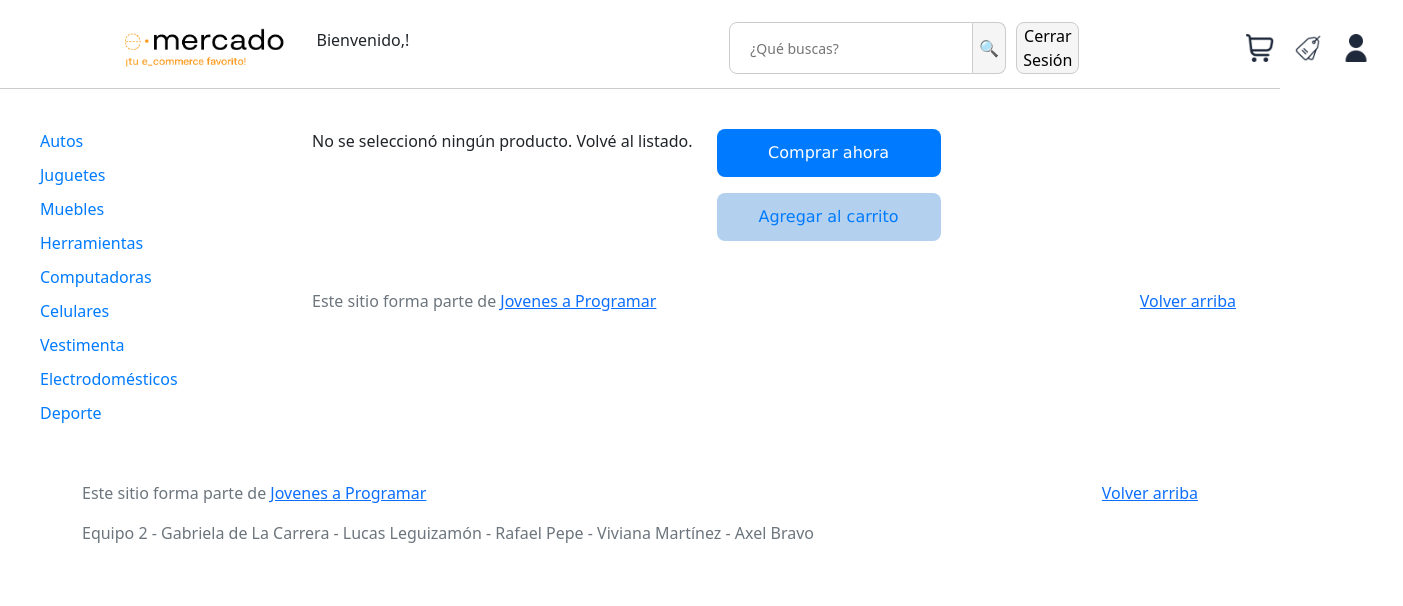
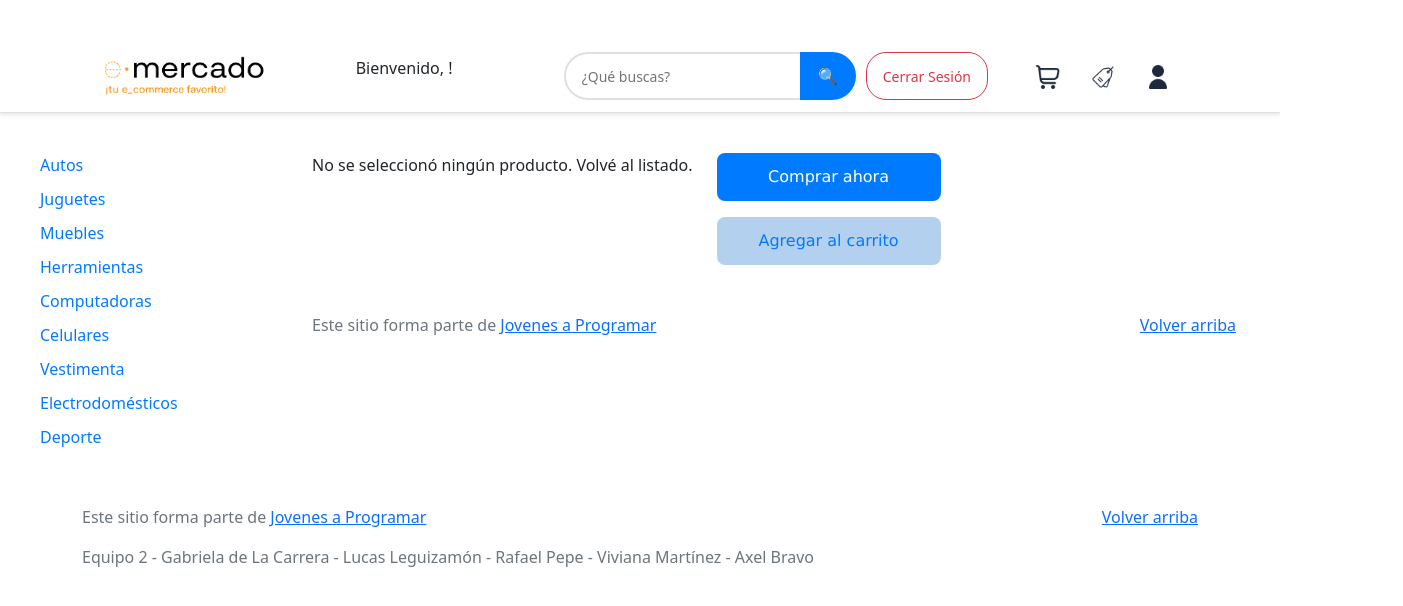
Before and after one commit to axelbravo4/proyecto_final_JAP_equipo2, a plain HTML site: page product-info.html in a window 1280 px wide. Shown: the whole page, 1403 px wide, since content can reach past the window. Drawn offline with Linux system fonts and the light colour scheme; no server answers.

Commit message:
navbar y categorías
Se agregó un item al navbar para que redireccione a categories.html. Se hicieron algunas modificaciones estéticas al navbar.

```diff
--- a/css/products-info.css
+++ b/css/products-info.css
@@ -18,104 +18,131 @@ main {
 
   /*Barra de arriba*/
 
+  .barra-navegacion {
+  background: #ffffff;
+  border-bottom: 1px solid #e0e0e0;
+  padding: 12px 0;
+  width: 100%;
+  position: sticky;
+  top: 0;
+  z-index: 1000;
+  box-shadow: 0 2px 4px rgba(0,0,0,0.1);
+}
+
+.contenedor-navegacion {
+  display: flex;
+  align-items: center;
+  justify-content: space-between;
+  max-width: 1200px;
+  margin: 0 auto;
+  padding: 0 20px;
+  gap: 20px;
+  flex-wrap: nowrap;
+}
+
+/* LOGO */
+.logo {
+  flex-shrink: 0;
+  text-decoration: none;
+}
+
+.logo img {
+  height: 40px;
+  width: auto;
+  transition: transform 0.2s;
+}
+
+.logo:hover img {
+  transform: scale(1.05);
+}
+
+/* BARRA DE BÚSQUEDA */
 .barra-busqueda {
   display: flex;
-    width: 50%;
-    margin-right: 10rem;
+  flex: 1;
+  max-width: 600px;
+  min-width: 200px;
+  margin: 0 20px;
 }
 
-  .barra-busqueda input{
-
+.barra-busqueda input {
   flex: 1;
-    padding: 6px 20px;
-    border-radius: 8px 0 0 8px;
-    border: 1px solid #ccc;
+  padding: 10px 16px;
+  border: 2px solid #e0e0e0;
+  border-right: none;
+  border-radius: 25px 0 0 25px;
   font-size: 14px;
-
+  outline: none;
+  transition: border-color 0.3s;
 }
 
+.barra-busqueda input:focus {
+  border-color: #007bff;
+}
 
-  .barra-busqueda button{
+.barra-busqueda button {
+  background: #007bff;
+  border: 2px solid #007bff;
+  border-radius: 0 25px 25px 0;
+  padding: 10px 16px;
+  cursor: pointer;
+  transition: background-color 0.3s;
+}
 
-    background-color: #f5f5f5;
-    border: 1px solid #ccc;
-    border-left: none;
-    border-radius: 0 8px 8px 0;
-
-
-  }
-  #boton-cerrar{
-    margin-left: 10px;
-    border-left: 1px solid #ccc;
-    border-radius: 8px;
-
+.barra-busqueda button:hover {
+  background: #0056b3;
 }
 
 .barra-busqueda button img {
   width: 18px;
   height: 18px;
+  filter: brightness(0) invert(1);
 }
 
-  .barra-navegacion {
-
-    background: #ffffff;
-    border-bottom: 1px solid #ccc;
-    padding-bottom: 1rem;
-    margin-top: 0rem;
-
+/* ICONOS DE NAVEGACIÓN */
+.iconos-navegacion {
+  display: flex;
+  align-items: center;
+  gap: 15px;
+  flex-shrink: 0;
 }
 
-  .barra-navegacion a{
-    display: flex;
-    justify-content: center;
-    align-items: center;
+.iconos-navegacion a {
+  position: relative;
+  text-decoration: none;
+  padding: 8px;
+  border-radius: 50%;
+  transition: background-color 0.3s;
+}
 
+.iconos-navegacion a:hover {
+  background-color: #f8f9fa;
+}
+
+.iconos-navegacion img {
+  height: 24px;
+  width: 24px;
 }
 
 
-  .contenedor-navegacion {
-    display: flex;
-    align-items: center;
-    justify-content: space-between;
-    margin-right: 40px;
-    margin-left: 40px;
-    height: 1rem;
-    margin-bottom: 1rem;
-
+/* Botón cerrar sesión */
+#boton-cerrar {
+  background: transparent;
+  color: #dc3545;
+  border: 1px solid #dc3545;
+  border-radius: 20px;
+  padding: 8px 16px;
+  font-size: 14px;
+  cursor: pointer;
+  transition: all 0.3s;
+  margin-left: 10px;
 }
 
-  .contenedor-navegacion p{
-    margin-right: 20rem;
-    display: flex;
-    margin-left: 2rem;
-
-  }
-  p{
-
+#boton-cerrar:hover {
+  background: #dc3545;
+  color: white;
 }
 
-  .logo img {
-    height: 40px;
-    width: auto-fit;
-  }
-
-  .iconos-navegacion{
-    display: inline-flex;
-  }
-
-  .iconos-navegacion img {
-    height: 28px;
-    width: 28px;
-    margin-right: 20px;
-
-
-  }
-
-  .barra-busqueda img {
-    height: 28px;
-    width: 28px;
-
-  }
 
 
 
--- a/css/products.css
+++ b/css/products.css
@@ -18,82 +18,129 @@ main {
 
 /*Barra de arriba*/
 
+  .barra-navegacion {
+  background: #ffffff;
+  border-bottom: 1px solid #e0e0e0;
+  padding: 12px 0;
+  width: 100%;
+  position: sticky;
+  top: 0;
+  z-index: 1000;
+  box-shadow: 0 2px 4px rgba(0,0,0,0.1);
+}
+
+.contenedor-navegacion {
+  display: flex;
+  align-items: center;
+  justify-content: space-between;
+  max-width: 1200px;
+  margin: 0 auto;
+  padding: 0 20px;
+  gap: 20px;
+  flex-wrap: nowrap;
+}
+
+/* LOGO */
+.logo {
+  flex-shrink: 0;
+  text-decoration: none;
+}
+
+.logo img {
+  height: 40px;
+  width: auto;
+  transition: transform 0.2s;
+}
+
+.logo:hover img {
+  transform: scale(1.05);
+}
+
+/* BARRA DE BÚSQUEDA */
 .barra-busqueda {
   display: flex;
-  width: 50%;
-  margin-right: 20%;
+  flex: 1;
+  max-width: 600px;
+  min-width: 200px;
+  margin: 0 20px;
 }
 
-.barra-busqueda input{
-
+.barra-busqueda input {
   flex: 1;
-  padding: 6px 10px;
-  border-radius: 8px 0 0 8px;
-  border: 1px solid #ccc;
+  padding: 10px 16px;
+  border: 2px solid #e0e0e0;
+  border-right: none;
+  border-radius: 25px 0 0 25px;
   font-size: 14px;
+  outline: none;
+  transition: border-color 0.3s;
 }
 
+.barra-busqueda input:focus {
+  border-color: #007bff;
+}
 
-.barra-busqueda button{
+.barra-busqueda button {
+  background: #007bff;
+  border: 2px solid #007bff;
+  border-radius: 0 25px 25px 0;
+  padding: 10px 16px;
+  cursor: pointer;
+  transition: background-color 0.3s;
+}
 
-  background-color: #f5f5f5;
-  border: 1px solid #ccc;
-  border-left: none;
-  border-radius: 0 8px 8px 0;
-
-
-}
-#boton-cerrar{
-  margin-left: 10px;
-  border-left: 1px solid #ccc;
-  border-radius: 8px;
-
+.barra-busqueda button:hover {
+  background: #0056b3;
 }
 
 .barra-busqueda button img {
   width: 18px;
   height: 18px;
+  filter: brightness(0) invert(1);
 }
 
-.barra-navegacion {
+/* ICONOS DE NAVEGACIÓN */
+.iconos-navegacion {
+  display: flex;
+  align-items: center;
+  gap: 15px;
+  flex-shrink: 0;
+}
 
-  background: #ffffff;
-  border-bottom: 1px solid #ccc;
-  padding: 10px 20px;
+.iconos-navegacion a {
+  position: relative;
+  text-decoration: none;
+  padding: 8px;
+  border-radius: 50%;
+  transition: background-color 0.3s;
+}
 
+.iconos-navegacion a:hover {
+  background-color: #f8f9fa;
+}
+
+.iconos-navegacion img {
+  height: 24px;
+  width: 24px;
 }
 
 
-.contenedor-navegacion {
-  display: flex;
-  align-items: center;
-  justify-content: space-between;
-  margin-right: 40px;
-  margin-left: 40px;
-
+/* Botón cerrar sesión */
+#boton-cerrar {
+  background: transparent;
+  color: #dc3545;
+  border: 1px solid #dc3545;
+  border-radius: 20px;
+  padding: 8px 16px;
+  font-size: 14px;
+  cursor: pointer;
+  transition: all 0.3s;
+  margin-left: 10px;
 }
 
-.logo img {
-  height: 40px;
-  width: auto-fit;
-}
-
-.iconos-navegacion{
-  display: inline-flex;
-}
-
-.iconos-navegacion img {
-  height: 28px;
-  width: 28px;
-  margin-right: 20px;
-
-
-}
-
-.barra-busqueda img {
-  height: 28px;
-  width: 28px;
-
+#boton-cerrar:hover {
+  background: #dc3545;
+  color: white;
 }
 
 
--- a/css/styles.css
+++ b/css/styles.css
@@ -9,87 +9,129 @@
   font-weight: bold;
 }
 
-nav.navbar {
-  background-color: #fff;
-  border-bottom: 1px solid #eee;
-  padding: 0.5rem 1rem;
+  .barra-navegacion {
+  background: #ffffff;
+  border-bottom: 1px solid #e0e0e0;
+  padding: 12px 0;
+  width: 100%;
+  position: sticky;
+  top: 0;
+  z-index: 1000;
+  box-shadow: 0 2px 4px rgba(0,0,0,0.1);
 }
 
-nav a {
+.contenedor-navegacion {
+  display: flex;
+  align-items: center;
+  justify-content: space-between;
+  max-width: 1200px;
+  margin: 0 auto;
+  padding: 0 20px;
+  gap: 20px;
+  flex-wrap: nowrap;
+}
+
+/* LOGO */
+.logo {
+  flex-shrink: 0;
   text-decoration: none;
 }
 
-nav .nav-item1 img,
-nav .nav-item4 img,
-nav .nav-item5 img,
-nav .nav-item6 img {
-  width: 28px;
-  height: 28px;
-  object-fit: contain;
+.logo img {
+  height: 40px;
+  width: auto;
+  transition: transform 0.2s;
 }
 
-nav .nav-item2 img {
-  height: 40px;
-  width: auto;
+.logo:hover img {
+  transform: scale(1.05);
 }
 
-nav .nav-item3 {
+/* BARRA DE BÚSQUEDA */
+.barra-busqueda {
+  display: flex;
+  flex: 1;
+  max-width: 600px;
+  min-width: 200px;
+  margin: 0 20px;
+}
 
+.barra-busqueda input {
+  flex: 1;
+  padding: 10px 16px;
+  border: 2px solid #e0e0e0;
+  border-right: none;
+  border-radius: 25px 0 0 25px;
+  font-size: 14px;
+  outline: none;
+  transition: border-color 0.3s;
+}
+
+.barra-busqueda input:focus {
+  border-color: #007bff;
+}
+
+.barra-busqueda button {
+  background: #007bff;
+  border: 2px solid #007bff;
+  border-radius: 0 25px 25px 0;
+  padding: 10px 16px;
+  cursor: pointer;
+  transition: background-color 0.3s;
+}
+
+.barra-busqueda button:hover {
+  background: #0056b3;
+}
+
+.barra-busqueda button img {
+  width: 18px;
+  height: 18px;
+  filter: brightness(0) invert(1);
+}
+
+/* ICONOS DE NAVEGACIÓN */
+.iconos-navegacion {
   display: flex;
   align-items: center;
+  gap: 15px;
+  flex-shrink: 0;
 }
 
-nav .nav-item3 .search-bar {
-  display: flex;
-  width: 50%;
+.iconos-navegacion a {
+  position: relative;
+  text-decoration: none;
+  padding: 8px;
+  border-radius: 50%;
+  transition: background-color 0.3s;
 }
 
-nav .nav-item3 input {
-  flex: 1;
-  padding: 6px 10px;
-  border-radius: 8px 0 0 8px;
-  border: 1px solid #ccc;
-  font-size: 14px;
-
+.iconos-navegacion a:hover {
+  background-color: #f8f9fa;
 }
 
-nav .nav-item3 button {
-  background-color: #f5f5f5;
-  border: 1px solid #ccc;
-  border-left: none;
-  padding: 6px 12px;
-  border-radius: 0 8px 8px 0;
-  display: flex;
-  align-items: center;
-  justify-content: center;
+.iconos-navegacion img {
+  height: 24px;
+  width: 24px;
 }
 
-nav .nav-item3 button img {
-  width: 18px;
-  height: 18px;
+
+/* Botón cerrar sesión */
+#boton-cerrar {
+  background: transparent;
+  color: #dc3545;
+  border: 1px solid #dc3545;
+  border-radius: 20px;
+  padding: 8px 16px;
+  font-size: 14px;
+  cursor: pointer;
+  transition: all 0.3s;
+  margin-left: 10px;
 }
 
-.nav-icons {
-  margin-left: auto;
-  gap: 20px;
-}
-
-.nav-icons img {
-  width: 28px;
-  height: 28px;
-  object-fit: contain;
-}
-
-.nav-item1 {
-  margin-right: 20px;
-}
-
-.nav-item2 {
-  margin-right: 30px;
-}
-
-.nav-item3 {
-  margin-right: 20px;
+#boton-cerrar:hover {
+  background: #dc3545;
+  color: white;
 }
 
 .bd-placeholder-img {
```
Also changed, not shown: index.html (+4 -1 lines). Lines whose indentation alone changed are shown as unchanged.
